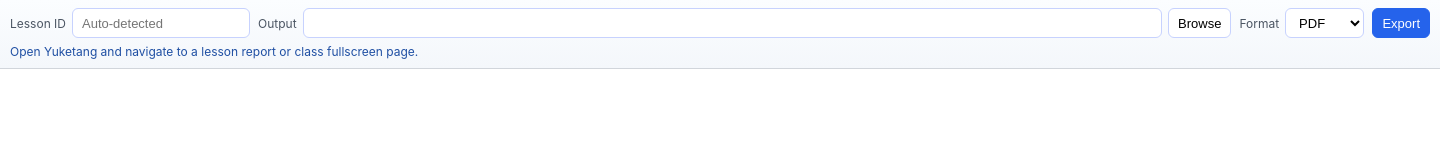
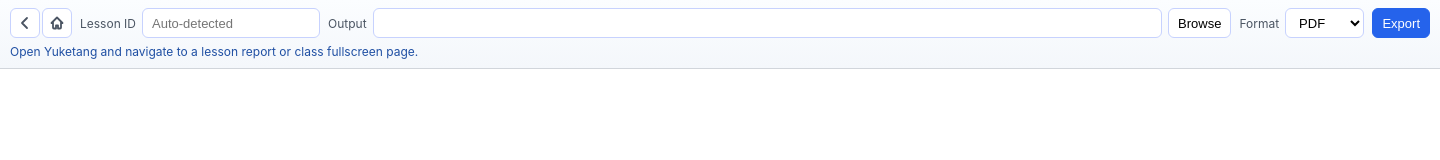
Before and after one commit to bit-admin/Yuketang, an Electron app: page src/index.html in a window 1440 px wide. Drawn offline with Linux system fonts and the light colour scheme; no server answers.

Commit message:
fix fullscreen

```diff
--- a/src/index.html
+++ b/src/index.html
@@ -10,6 +10,19 @@
   <body>
     <header class="control-bar">
       <div class="control-main">
+        <div class="nav-group">
+          <button id="backBtn" type="button" class="nav-btn" title="Back">
+            <svg viewBox="0 0 16 16" aria-hidden="true" focusable="false">
+              <path d="M10 3L5 8l5 5" />
+            </svg>
+          </button>
+          <button id="homeBtn" type="button" class="nav-btn" title="Home">
+            <svg viewBox="0 0 16 16" aria-hidden="true" focusable="false">
+              <path d="M2.5 8L8 2.5 13.5 8M4 7v5.5a1 1 0 001 1h2v-3h2v3h2a1 1 0 001-1V7" />
+            </svg>
+          </button>
+        </div>
+
         <div class="control-item lesson-item">
           <label for="lessonId">Lesson ID</label>
           <input id="lessonId" placeholder="Auto-detected" />
--- a/src/renderer.js
+++ b/src/renderer.js
@@ -3,6 +3,8 @@ const outputDirInput = document.getElementById('outputDir');
 const formatSelect = document.getElementById('format');
 const browseBtn = document.getElementById('browseBtn');
 const exportBtn = document.getElementById('exportBtn');
+const backBtn = document.getElementById('backBtn');
+const homeBtn = document.getElementById('homeBtn');
 const statusWrap = document.getElementById('status');
 const statusText = document.getElementById('statusMessage');
 const openFolderBtn = document.getElementById('openFolderBtn');
@@ -216,6 +218,14 @@ window.electronAPI.onClassCaptureUpdate((capture) => {
 
 browseBtn.addEventListener('click', pickDirectory);
 exportBtn.addEventListener('click', exportCurrentLesson);
+backBtn.addEventListener('click', () => {
+  if (webview.canGoBack()) {
+    webview.goBack();
+  }
+});
+homeBtn.addEventListener('click', () => {
+  webview.loadURL('https://www.yuketang.cn/web');
+});
 outputDirInput.addEventListener('input', scheduleConfigSave);
 formatSelect.addEventListener('change', () => {
   saveConfig().catch((error) => {
--- a/src/styles.css
+++ b/src/styles.css
@@ -27,10 +27,47 @@ body {
 
 .control-main {
   display: grid;
-  grid-template-columns: minmax(170px, 240px) minmax(320px, 1fr) 125px auto;
+  grid-template-columns: auto minmax(170px, 240px) minmax(320px, 1fr) 125px auto;
   gap: 8px;
   align-items: center;
   min-width: 0;
+}
+
+.nav-group {
+  display: flex;
+  align-items: center;
+  gap: 2px;
+}
+
+.nav-btn {
+  display: inline-flex;
+  align-items: center;
+  justify-content: center;
+  width: 30px;
+  height: 30px;
+  padding: 0;
+  border: 1px solid #c7d2fe;
+  border-radius: 6px;
+  background: #ffffff;
+  cursor: pointer;
+}
+
+.nav-btn svg {
+  width: 16px;
+  height: 16px;
+  stroke: #4b5563;
+  stroke-width: 1.8;
+  stroke-linecap: round;
+  stroke-linejoin: round;
+  fill: none;
+}
+
+.nav-btn:hover {
+  background: #f0f4ff;
+}
+
+.nav-btn:hover svg {
+  stroke: #2563eb;
 }
 
 .control-item {
```
Also changed, not shown: src/main.js (+7 -0 lines), 1 other file.
